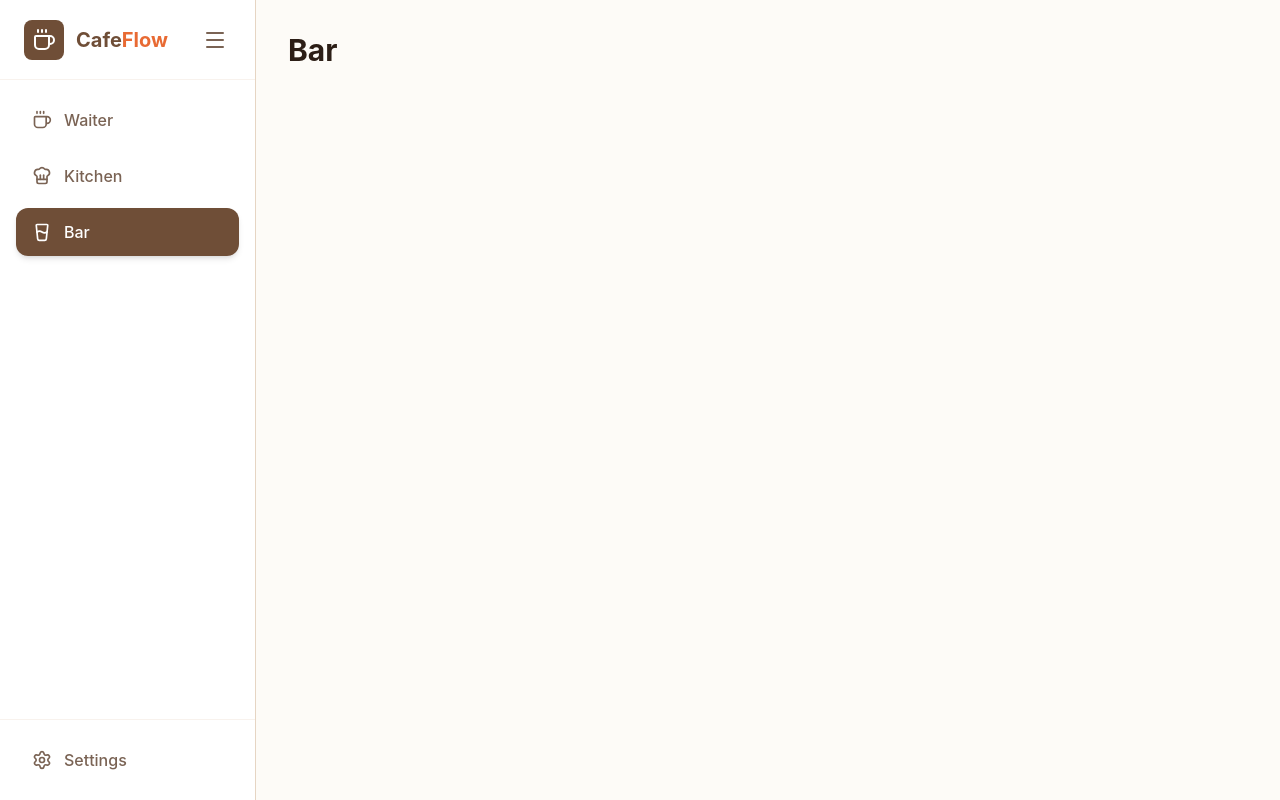
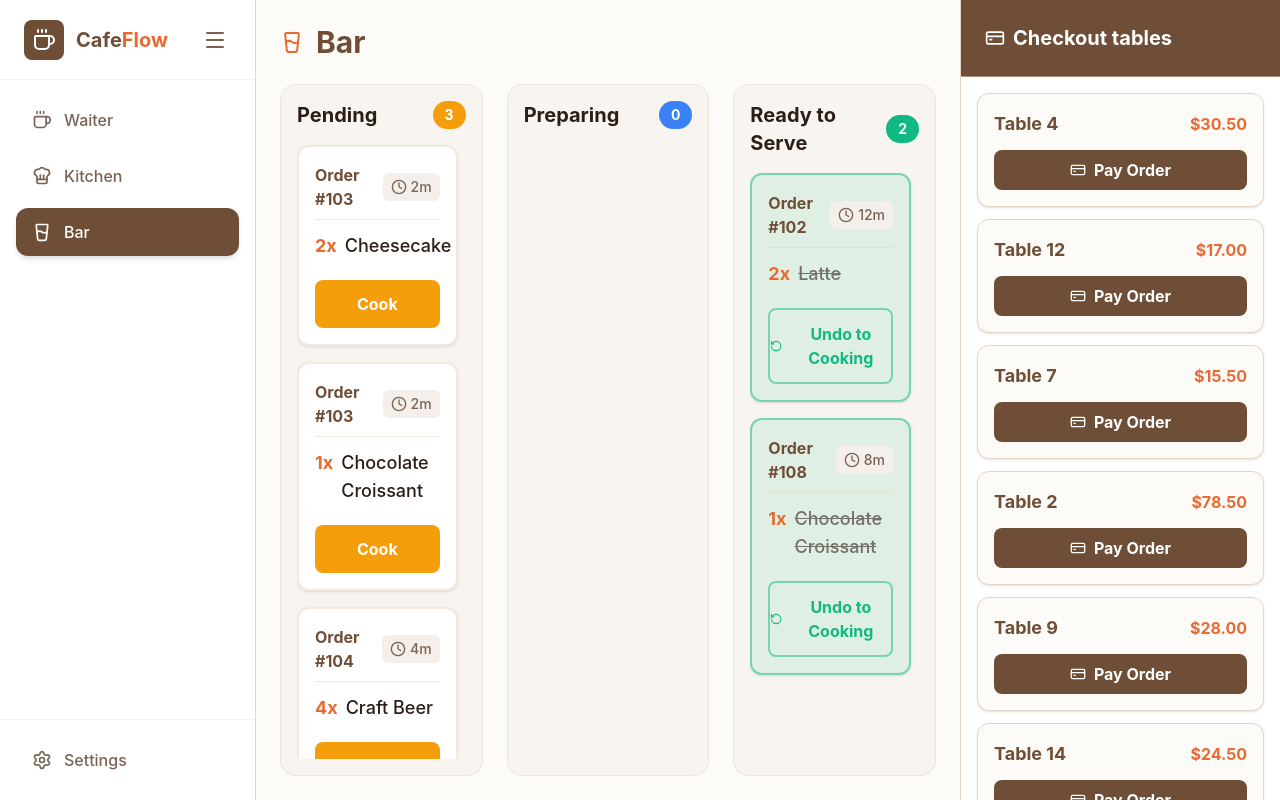
Before and after one commit to floatyserve/cafe-app, a React (Vite) app in the folder cafe-frontend/: page /bar in a window 1280 px wide. Built offline with nearby package versions, Linux system fonts and the light colour scheme.

Commit message:
add BarPage UI and needed util for it

```diff
--- a/cafe-frontend/src/lib/utils.ts
+++ b/cafe-frontend/src/lib/utils.ts
@@ -1,6 +1,11 @@
 import { clsx, type ClassValue } from "clsx";
 import { twMerge } from "tailwind-merge";
+import type {Order} from "../types";
 
 export function cn(...inputs: ClassValue[]) {
     return twMerge(clsx(inputs));
 }
+
+export function calculateOrderTotal(order: Order): number {
+    return order.items.reduce((sum, item) => sum + (item.menuItem.price * item.quantity), 0);
+}
--- a/cafe-frontend/src/pages/BarPage.tsx
+++ b/cafe-frontend/src/pages/BarPage.tsx
@@ -1,5 +1,70 @@
-function BarPage() {
-    return <div className="p-8"><h2 className="text-3xl font-bold">Bar</h2></div>;
+import { useTranslation } from 'react-i18next';
+import { GlassWater, CreditCard } from 'lucide-react';
+import { useCurrentTime } from '../hooks/useCurrentTime';
+import KanbanGrid, { type ColumnConfig } from '../components/shared/KanbanGrid';
+import { calculateOrderTotal } from '../lib/utils';
+import {useOrders} from "../hooks/useOrders.ts";
+
+const COLUMNS: ColumnConfig[] = [
+    { title: 'Pending', status: 'PENDING', badgeClass: 'bg-status-pending' },
+    { title: 'Preparing', status: 'PREPARING', badgeClass: 'bg-status-preparing' },
+    { title: 'Ready to Serve', status: 'READY', badgeClass: 'bg-status-ready' }
+];
+
+export default function BarPage() {
+    const { t } = useTranslation();
+    const currentTime = useCurrentTime(60000);
+
+    const { orders, updateItemStatus, handlePayOrder } = useOrders();
+
+    const allBarItems = orders.flatMap(order =>
+        order.items
+            .filter(item => (item.menuItem.category === 'DRINK' || item.menuItem.category === 'DESSERT') && item.status !== 'SERVED')
+            .map(item => ({ ...item, orderId: order.id, createdAt: order.createdAt }))
+    );
+
+    const openOrders = orders.filter(order => order.status === 'OPEN');
+
+    return (
+        <div className="flex h-full overflow-hidden bg-cafe-bg">
+            <div className="flex-1 p-6 flex flex-col overflow-hidden">
+                <h1 className="text-3xl font-bold text-cafe-primary mb-6 flex items-center gap-3">
+                    <GlassWater className="size-icon-lg text-cafe-accent" />
+                    {t('nav.bar')}
+                </h1>
+
+                <KanbanGrid items={allBarItems} columns={COLUMNS} currentTime={currentTime} onUpdateStatus={updateItemStatus} />
+            </div>
+
+            <div className="w-80 bg-cafe-surface border-l border-cafe-secondary flex flex-col overflow-hidden">
+                <div className="p-6 border-b border-cafe-secondary/50 bg-cafe-primary text-white">
+                    <h2 className="text-xl font-bold flex items-center gap-2">
+                        <CreditCard className="size-icon-base" />
+                        Checkout tables
+                    </h2>
+                </div>
+
+                <div className="flex-1 overflow-y-auto p-4 space-y-3">
+                    {openOrders.length === 0 ? (
+                        <p className="text-cafe-text-muted text-center mt-10">No open tables.</p>
+                    ) : (
+                        openOrders.map(order => (
+                            <div key={order.id} className="bg-cafe-bg border border-cafe-secondary rounded-xl p-4 shadow-sm flex flex-col gap-3">
+                                <div className="flex justify-between items-center">
+                                    <span className="font-bold text-cafe-primary text-lg">Table {order.tableNumber}</span>
+                                    <span className="font-bold text-cafe-accent">${calculateOrderTotal(order).toFixed(2)}</span>
+                                </div>
+                                <button
+                                    onClick={() => handlePayOrder(order.id)}
+                                    className="w-full bg-cafe-primary hover:bg-cafe-primary/90 text-white font-bold py-2 rounded-lg transition-colors flex justify-center items-center gap-2"
+                                >
+                                    <CreditCard className="size-icon-sm" /> Pay Order
+                                </button>
+                            </div>
+                        ))
+                    )}
+                </div>
+            </div>
+        </div>
+    );
 }
-
-export default BarPage;
```
